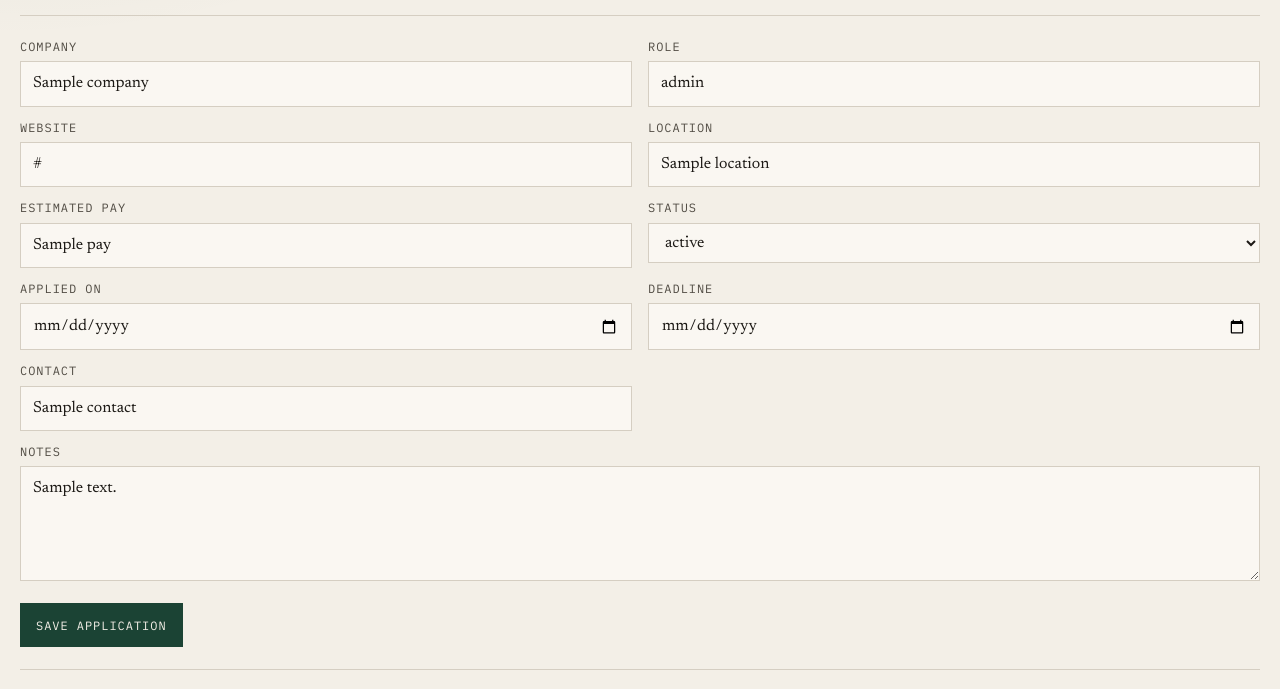
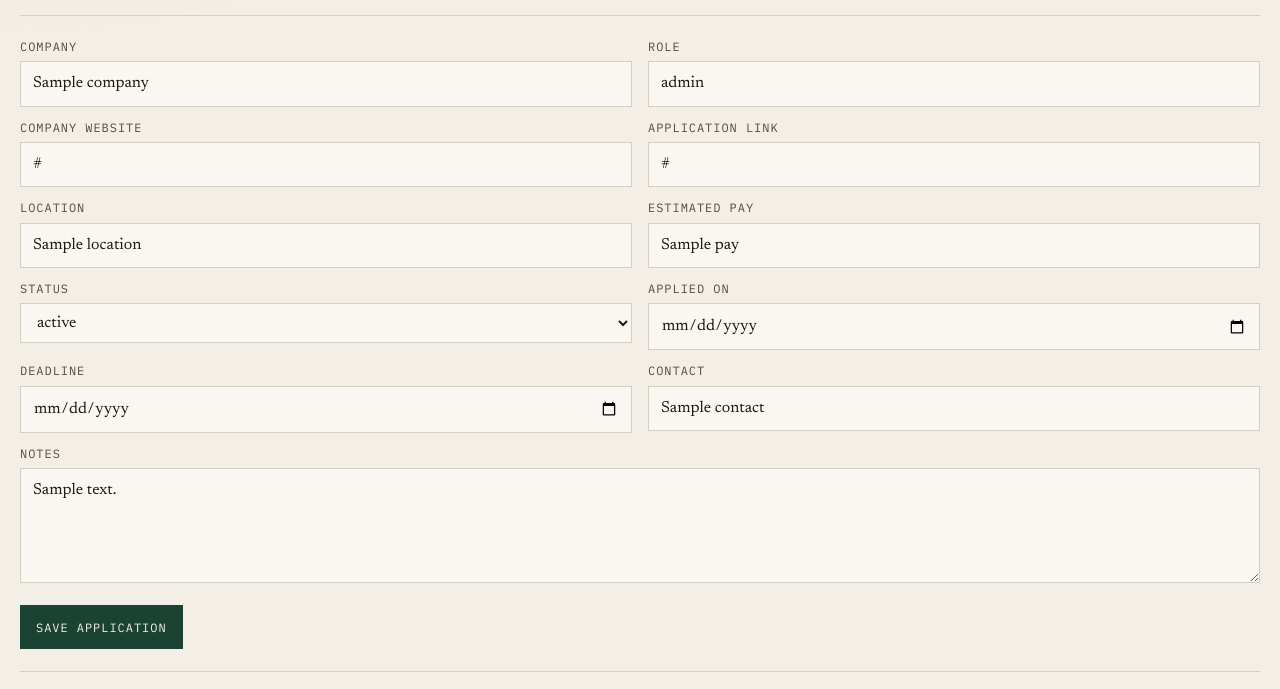
Before and after one commit to alexlindberg1/michelle-lindberg, a Flask app: template templates/edit.html in a window 1280 px wide. Shown: the part 94-783 px from the top of the page. Run offline with Flask 3, Linux system fonts and the light colour scheme; the template is opened without the code that fills it: most values are stand-ins (such as "Sample title", 1, 10 or a date in 2020).

Commit message:
Track a separate application link alongside the company website.

```diff
--- a/server.py
+++ b/server.py
@@ -38,6 +38,7 @@ LIMITS = {
     "company": 160,
     "role": 160,
     "website": 400,
+    "posting_url": 400,
     "location": 120,
     "pay": 80,
     "contact": 160,
@@ -119,6 +120,11 @@ def create_app(settings=None):
             website = "https://" + website
         if website and urlparse(website).scheme not in ("http", "https"):
             raise ValueError("Website must be an http or https link.")
+        posting_url = (form.get("posting_url") or "").strip()
+        if posting_url and not posting_url.startswith(("http://", "https://")):
+            posting_url = "https://" + posting_url
+        if posting_url and urlparse(posting_url).scheme not in ("http", "https"):
+            raise ValueError("Application link must be an http or https link.")
         now = datetime.now(timezone.utc).replace(microsecond=0).isoformat()
         raw_interest = form.get("interest")
         if raw_interest is None or raw_interest == "":
@@ -134,6 +140,7 @@ def create_app(settings=None):
             "company": company[: LIMITS["company"]],
             "role": (form.get("role") or "").strip()[: LIMITS["role"]],
             "website": website[: LIMITS["website"]],
+            "posting_url": posting_url[: LIMITS["posting_url"]],
             "location": (form.get("location") or "").strip()[: LIMITS["location"]],
             "pay": (form.get("pay") or "").strip()[: LIMITS["pay"]],
             "status": status,
@@ -152,6 +159,7 @@ def create_app(settings=None):
             "company": "",
             "role": "",
             "website": "",
+            "posting_url": "",
             "location": "",
             "pay": "",
             "status": "To apply",
@@ -312,6 +320,7 @@ def create_app(settings=None):
                 "company",
                 "role",
                 "website",
+                "posting_url",
                 "location",
                 "pay",
                 "status",
@@ -409,7 +418,7 @@ def create_app(settings=None):
                     row for row in rows
                     if query in " ".join(
                         str(row.get(key, ""))
-                        for key in ("company", "role", "website", "location", "pay", "contact", "notes")
+                        for key in ("company", "role", "website", "posting_url", "location", "pay", "contact", "notes")
                     ).lower()
                 ]
             sort = request.args.get("sort", "").strip()
--- a/templates/board.html
+++ b/templates/board.html
@@ -80,6 +80,7 @@
         <td>
           <span class="company-cell">{% if row.favicon %}<img class="favicon" src="{{ row.favicon }}" alt="" loading="lazy" width="16" height="16" onerror="this.remove()">{% endif %}{% if row.website %}<a href="{{ row.website }}" rel="noreferrer noopener" target="_blank">{{ row.company }}</a>{% else %}<span>{{ row.company }}</span>{% endif %}</span>
           {% if row.role %}<span class="sub">{{ row.role }}</span>{% endif %}
+          {% if row.posting_url %}<a class="sub-link" href="{{ row.posting_url }}" rel="noreferrer noopener" target="_blank">Application ↗</a>{% endif %}
         </td>
         <td class="interest">
           {% set score = row.interest|default(0)|int %}
--- a/templates/form.html
+++ b/templates/form.html
@@ -9,8 +9,12 @@
     <input id="role" name="role" value="{{ item.role }}" autocomplete="organization-title">
   </p>
   <p>
-    <label for="website">Website</label>
+    <label for="website">Company website</label>
     <input id="website" name="website" type="text" inputmode="url" value="{{ item.website }}" placeholder="https://">
+  </p>
+  <p>
+    <label for="posting_url">Application link</label>
+    <input id="posting_url" name="posting_url" type="text" inputmode="url" value="{{ item.posting_url }}" placeholder="https://">
   </p>
   <p>
     <label for="location">Location</label>
```
